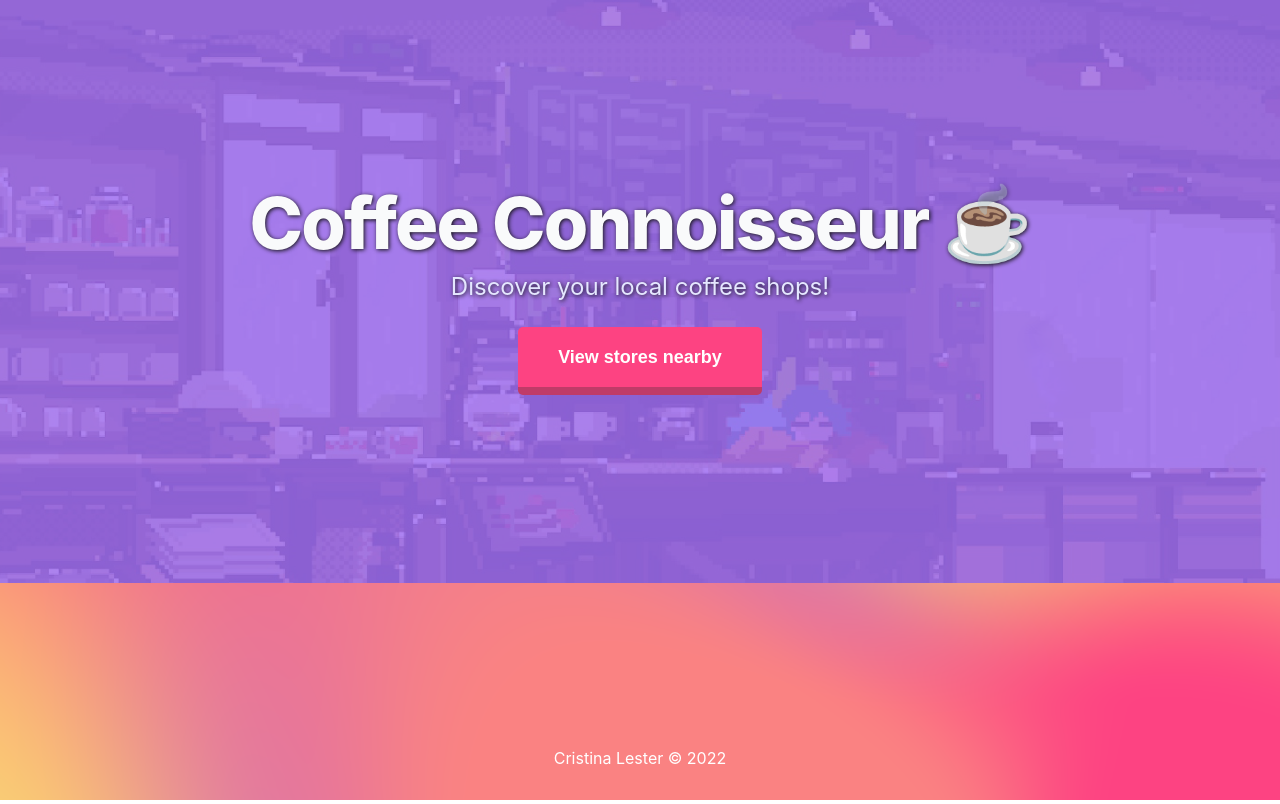
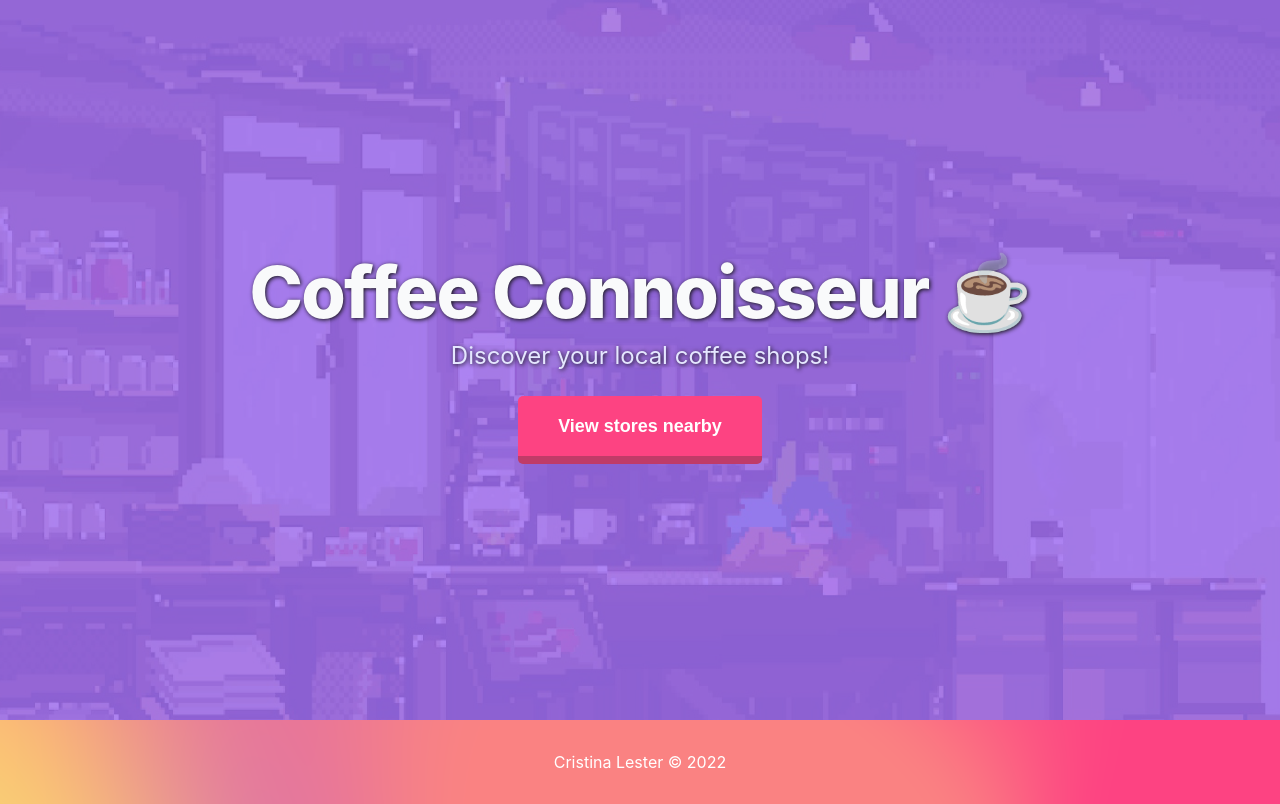
Before and after one commit to MichiyoYo/coffee-conosseur, a Next.js app: page / in a window 1280 px wide. Built offline with nearby package versions, Linux system fonts and the light colour scheme.

Commit message:
added sizes for hero

```diff
--- a/pages/index.js
+++ b/pages/index.js
@@ -21,8 +21,8 @@ export default function Home() {
           <div className={styles.heroImage}>
             <Image
               src="/static/hero.png"
-              width={1392}
-              height={634}
+              width={1920}
+              height={1080}
               alt="Hero Image"
             />
           </div>
--- a/styles/Home.module.css
+++ b/styles/Home.module.css
@@ -9,7 +9,7 @@
 .main {
   width: 100vw;
   padding: 0;
-  max-width: 1392px;
+  max-width: 1920px;
 }
 
 .heroImage {
```
